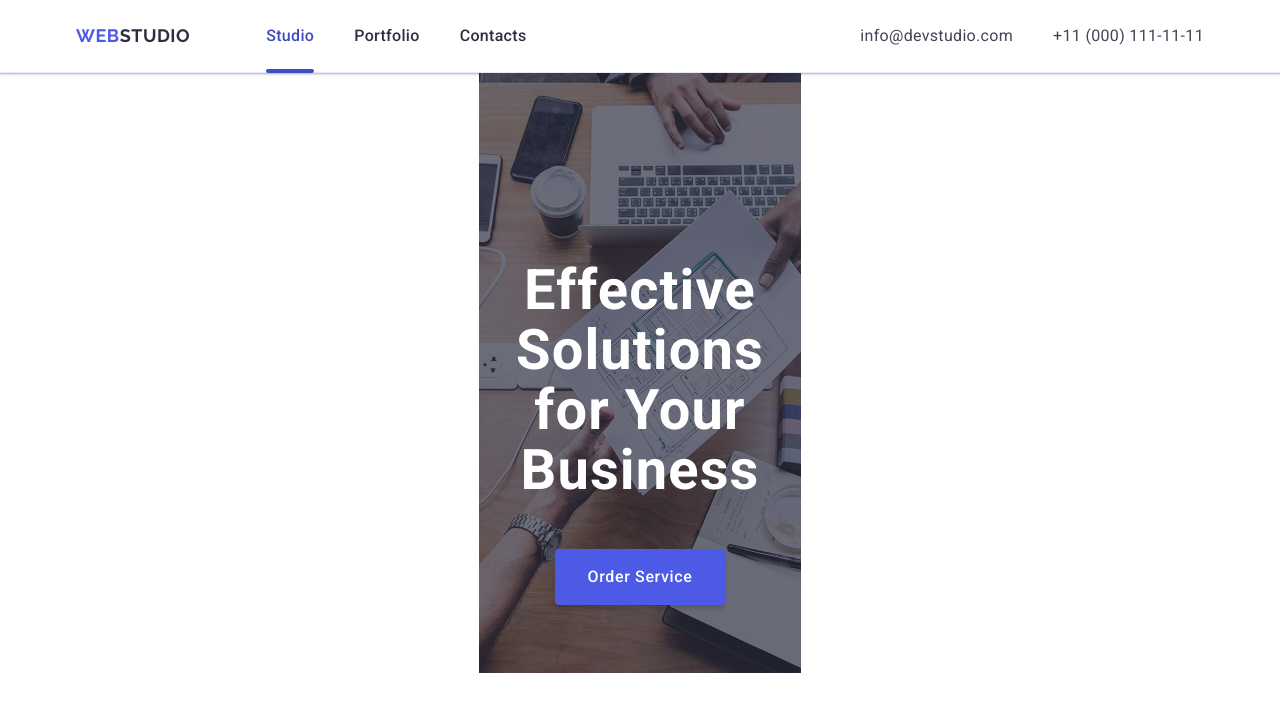
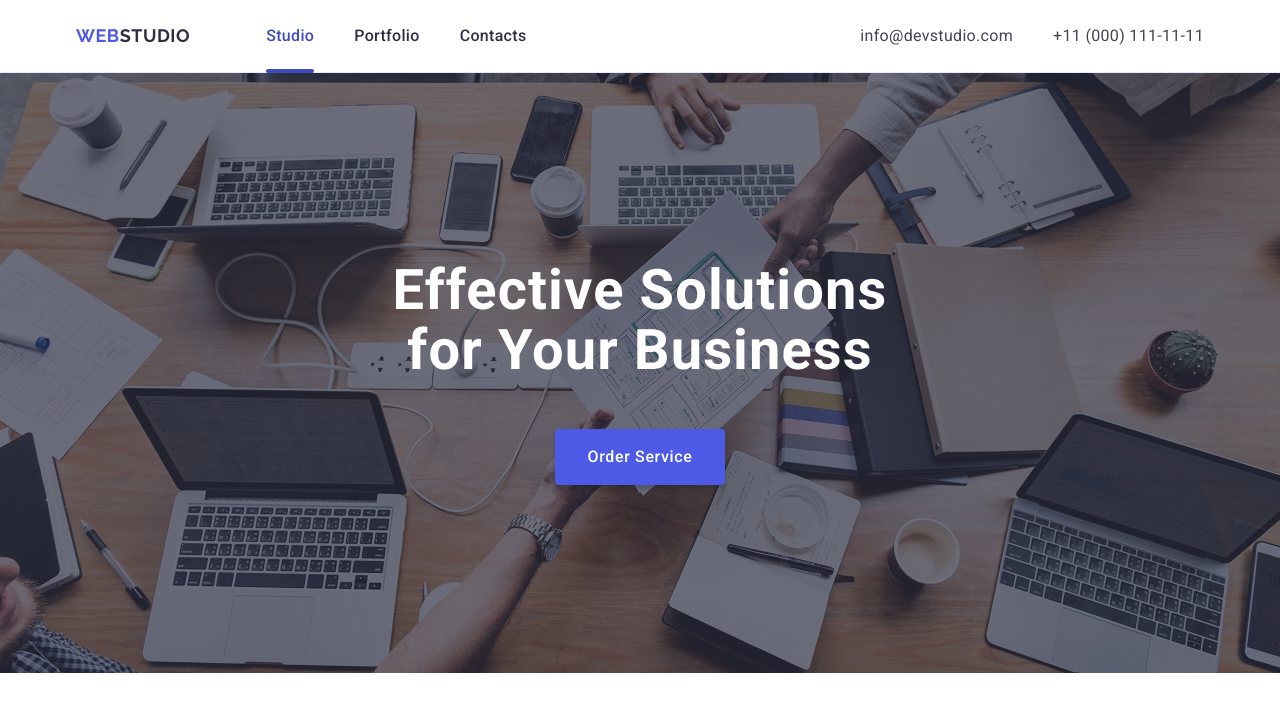
Before and after one commit to Pavlo-Hapeniuk/goit-markup-hw-06, a plain HTML site: page index.html in a window 1280 px wide. Drawn offline with nearby package versions, Linux system fonts and the light colour scheme.

Commit message:
fix width for 1st section

```diff
--- a/css/styles.css
+++ b/css/styles.css
@@ -392,7 +392,8 @@ button {
 
 .first-section {
   padding: 72px 0;
-  width: 322px;
+  /* width: 322px; */
+  max-width: 322px;
   height: 432px;
 
   margin: 0 auto;
@@ -462,6 +463,7 @@ button {
 @media screen and (min-width: 768px) {
   .first-section {
     padding: 112px 0;
+    /* width: 768px; */
     max-width: 768px;
     height: 436px;
 
@@ -493,6 +495,7 @@ button {
 @media screen and (min-width: 1158px) {
   .first-section {
     padding: 188px 0;
+    /* width: 1440px; */
     max-width: 1440px;
     height: 600px;
 
```
